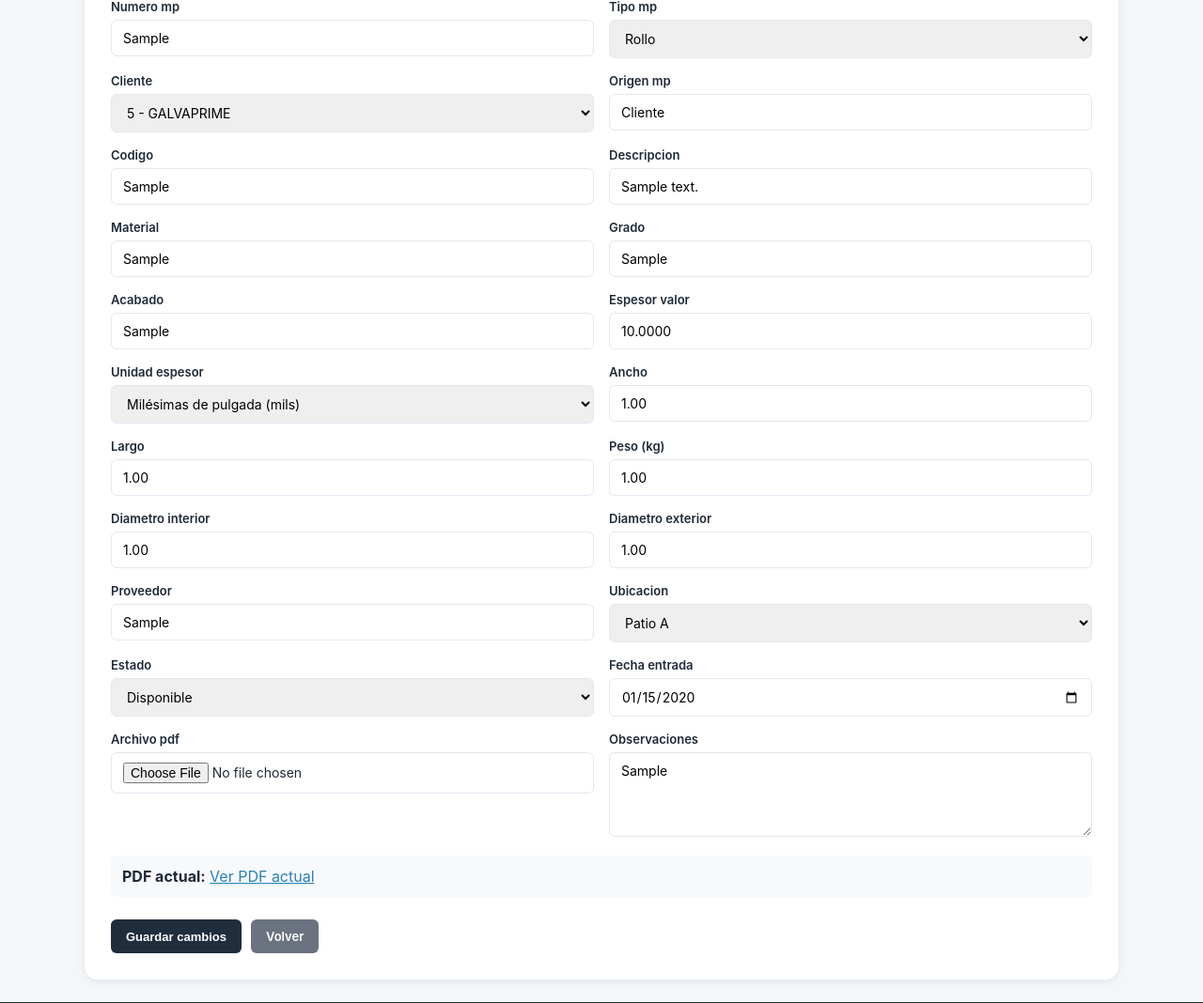
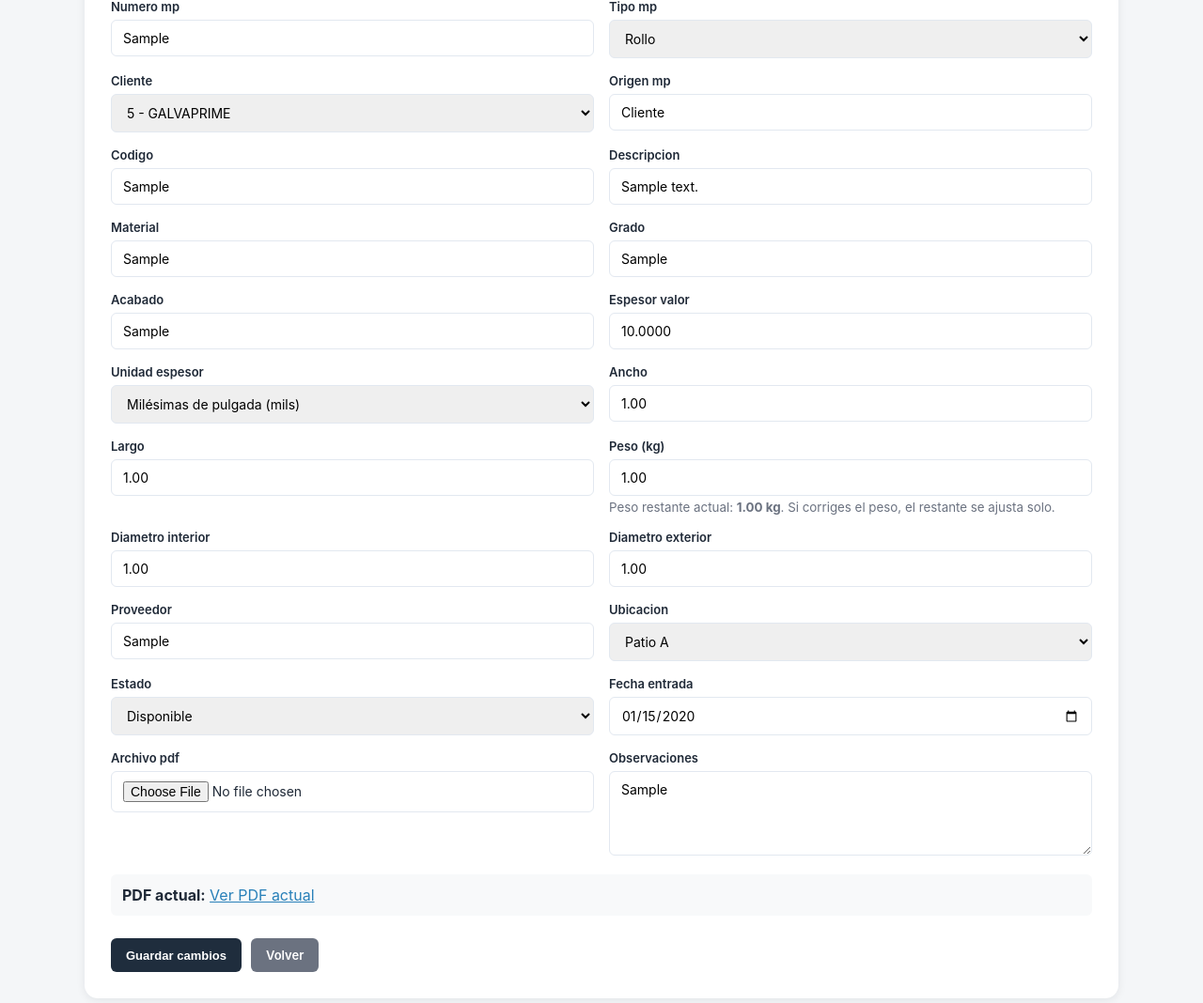
Before and after one commit to maxalejandro31-web/sistema_produccion, a Django app: page /editar-mp/1/ in a window 1280 px wide. Shown: the part 253-1321 px from the top of the page at 94% size. Run offline with Django 5.2, Linux system fonts and the light colour scheme; a user stored in the database is signed in; data comes from the database, SQL or seed files in the repository; tables that the repository leaves empty hold one stand-in row (values such as "Sample post").

Commit message:
cambios en el peso

```diff
--- a/inventario/models.py
+++ b/inventario/models.py
@@ -197,6 +197,18 @@ class MateriaPrima(models.Model):
             return False
         return self.peso_restante is None or self.peso_restante <= 0
 
+    def totales_movimientos(self):
+        """(kg que entraron, kg que salieron) según sus MovimientoMP:
+        entradas = ENTRADA + AJUSTE_POSITIVO; salidas = CONSUMO +
+        AJUSTE_NEGATIVO + MERMA + SALIDA (lo mismo que suma/resta
+        MovimientoMP.save() al peso_restante). TRASPASO no cambia peso."""
+        from django.db.models import Sum
+        filas = self.movimientos.values('tipo_movimiento').annotate(t=Sum('peso'))
+        suma = {f['tipo_movimiento']: f['t'] or Decimal('0') for f in filas}
+        entradas = suma.get('ENTRADA', Decimal('0')) + suma.get('AJUSTE_POSITIVO', Decimal('0'))
+        salidas = sum((suma.get(t, Decimal('0')) for t in ('CONSUMO', 'AJUSTE_NEGATIVO', 'MERMA', 'SALIDA')), Decimal('0'))
+        return entradas, salidas
+
     def __str__(self):
         return self.numero_mp
 
--- a/inventario/templates/inventario/editar_mp.html
+++ b/inventario/templates/inventario/editar_mp.html
@@ -78,6 +78,13 @@
                         {{ field }}
                     {% endif %}
 
+                    {% if field.name == 'peso' %}
+                        <small style="display:block;margin-top:4px;color:#6b7280;">
+                            Peso restante actual: <strong>{% if mp.peso_restante is None %}sin peso{% else %}{{ mp.peso_restante }} kg{% endif %}</strong>.
+                            Si corriges el peso, el restante se ajusta solo.
+                        </small>
+                    {% endif %}
+
                     {% if field.errors %}
                         <small style="color:red;">{{ field.errors }}</small>
                     {% endif %}
--- a/inventario/views.py
+++ b/inventario/views.py
@@ -159,20 +159,34 @@ def editar_mp(request, mp_id):
         # Se lee ANTES de construir el form (is_valid() ya le pone los
         # valores nuevos a la instancia).
         estaba_sin_peso = mp.sin_peso
+        peso_antes = mp.peso
+        restante_antes = mp.peso_restante
         form = MateriaPrimaForm(request.POST, request.FILES, instance=mp)
         if form.is_valid():
             mp = form.save(commit=False)
-            if estaba_sin_peso and mp.peso:
-                # Completar el peso de un rollo que estaba "sin peso": el
-                # peso restante arranca en el peso capturado. Sin esto, si
-                # el restante estaba en 0 se quedaba en 0 y el rollo seguía
-                # sin poder usarse aunque ya tuviera peso.
-                mp.peso_restante = mp.peso
-            mp.save()
-            form.save_m2m()
-            registrar_historial(request, 'MateriaPrima', mp.id, str(mp), 'EDITAR', f'MP {mp.numero_mp} actualizada.')
-            messages.success(request, f'Materia prima {mp.numero_mp} actualizada correctamente.')
-            return redirect('lista_mp')
+            restante_nuevo, error_peso = _peso_restante_tras_editar(
+                mp, estaba_sin_peso, peso_antes, restante_antes,
+            )
+            if error_peso:
+                form.add_error('peso', error_peso)
+            else:
+                detalle = ''
+                if restante_nuevo is not None and restante_nuevo != restante_antes:
+                    mp.peso_restante = restante_nuevo
+                    if restante_nuevo == 0 and mp.estado != 'Terminado':
+                        mp.estado = 'Terminado'
+                    elif restante_nuevo > 0 and mp.estado == 'Terminado':
+                        mp.estado = 'En Proceso' if mp.movimientos.exists() else 'Disponible'
+                    detalle = (f' Peso: {peso_antes if peso_antes is not None else "sin peso"} → {mp.peso} kg;'
+                               f' peso restante: {restante_antes if restante_antes is not None else "sin peso"} → {restante_nuevo} kg.')
+                mp.save()
+                form.save_m2m()
+                registrar_historial(request, 'MateriaPrima', mp.id, str(mp), 'EDITAR', f'MP {mp.numero_mp} actualizada.{detalle}')
+                if detalle:
+                    messages.success(request, f'Materia prima {mp.numero_mp} actualizada. Peso restante ajustado a {mp.peso_restante} kg.')
+                else:
+                    messages.success(request, f'Materia prima {mp.numero_mp} actualizada correctamente.')
+                return redirect('lista_mp')
     else:
         form = MateriaPrimaForm(instance=mp)
 
@@ -188,6 +202,48 @@ def editar_mp(request, mp_id):
         'mp': mp,
         'pdf_url': pdf_url,
     })
+
+
+def _peso_restante_tras_editar(mp, estaba_sin_peso, peso_antes, restante_antes):
+    """Calcula el peso_restante que debe quedar al editar el PESO de una MP.
+    Devuelve (restante_nuevo o None si no cambia, mensaje_de_error o None).
+
+    Antes, editar el peso solo cambiaba `peso`, y `peso_restante` (lo que se
+    ve en la lista y suman el dashboard y los reportes) se quedaba con el
+    valor mal capturado: corregir 213000 → 21300 dejaba 213000 en la lista.
+
+    - Rollo que estaba sin peso: el restante arranca en el peso capturado.
+    - Rollo con el restante "imposible" (mayor que su peso más lo que le ha
+      entrado — justo lo que dejó el error de arriba): se recalcula con sus
+      movimientos: peso + entradas − salidas/consumos. Así basta con abrir
+      Editar y Guardar para que se corrija solo.
+    - Corrección normal del peso: el restante se mueve exactamente lo mismo
+      que el peso (lo ya consumido/salido no cambia). Si el peso nuevo es
+      menor a lo que ya se usó del rollo, se rechaza.
+    """
+    from decimal import Decimal
+    peso_nuevo = mp.peso
+    if peso_nuevo is None:
+        return None, None
+    if estaba_sin_peso:
+        return peso_nuevo, None
+
+    entradas, salidas = mp.totales_movimientos()
+    base_peso = peso_antes if peso_antes is not None else peso_nuevo
+    if restante_antes is not None and restante_antes > base_peso + entradas:
+        restante = peso_nuevo + entradas - salidas
+        return max(restante, Decimal('0')), None
+
+    if peso_antes is None or peso_nuevo == peso_antes:
+        return None, None
+
+    base_restante = restante_antes if restante_antes is not None else peso_antes
+    restante = base_restante + (peso_nuevo - peso_antes)
+    if restante < 0:
+        usado = peso_antes - base_restante
+        return None, (f'De este rollo ya se usaron/salieron {usado} kg; el peso no puede '
+                      f'ser menor a eso (capturaste {peso_nuevo} kg).')
+    return restante, None
 
 
 @login_required
```
Also changed, not shown: inventario/tests.py (+77 -0 lines).
